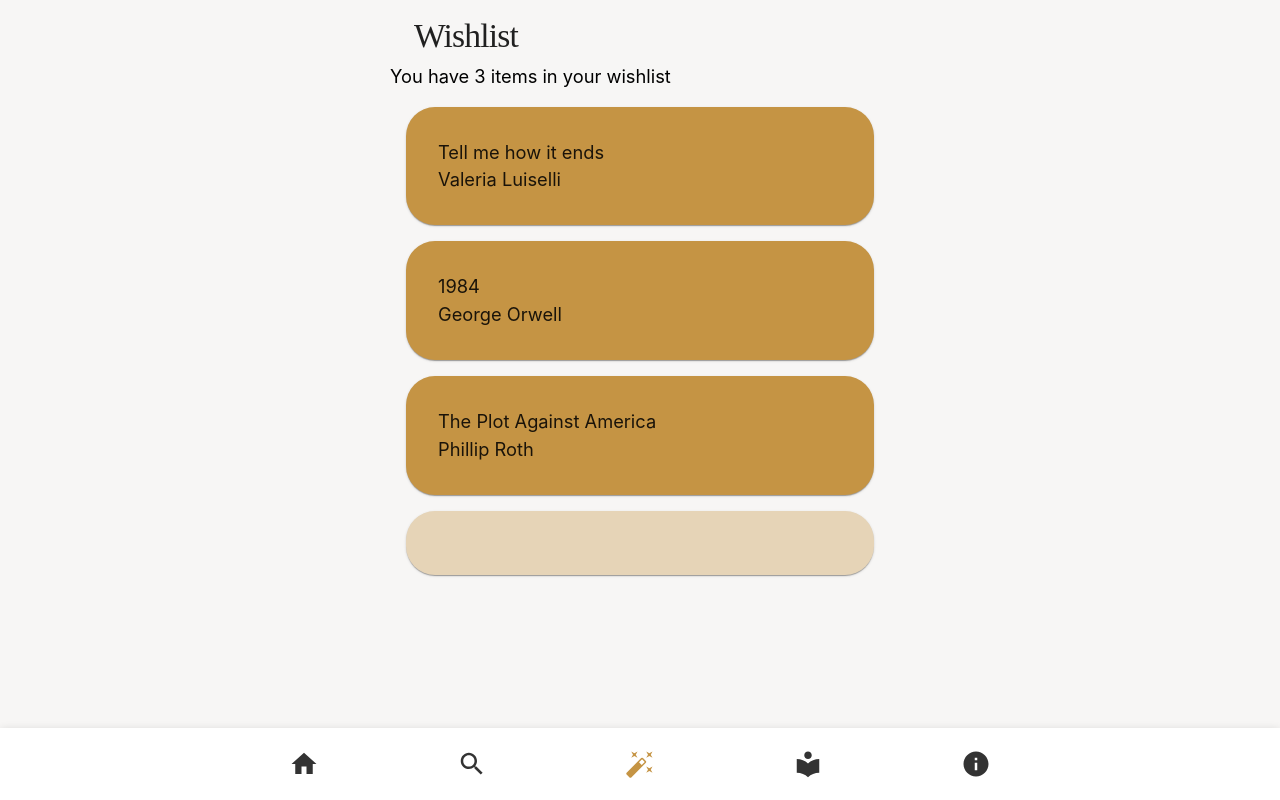
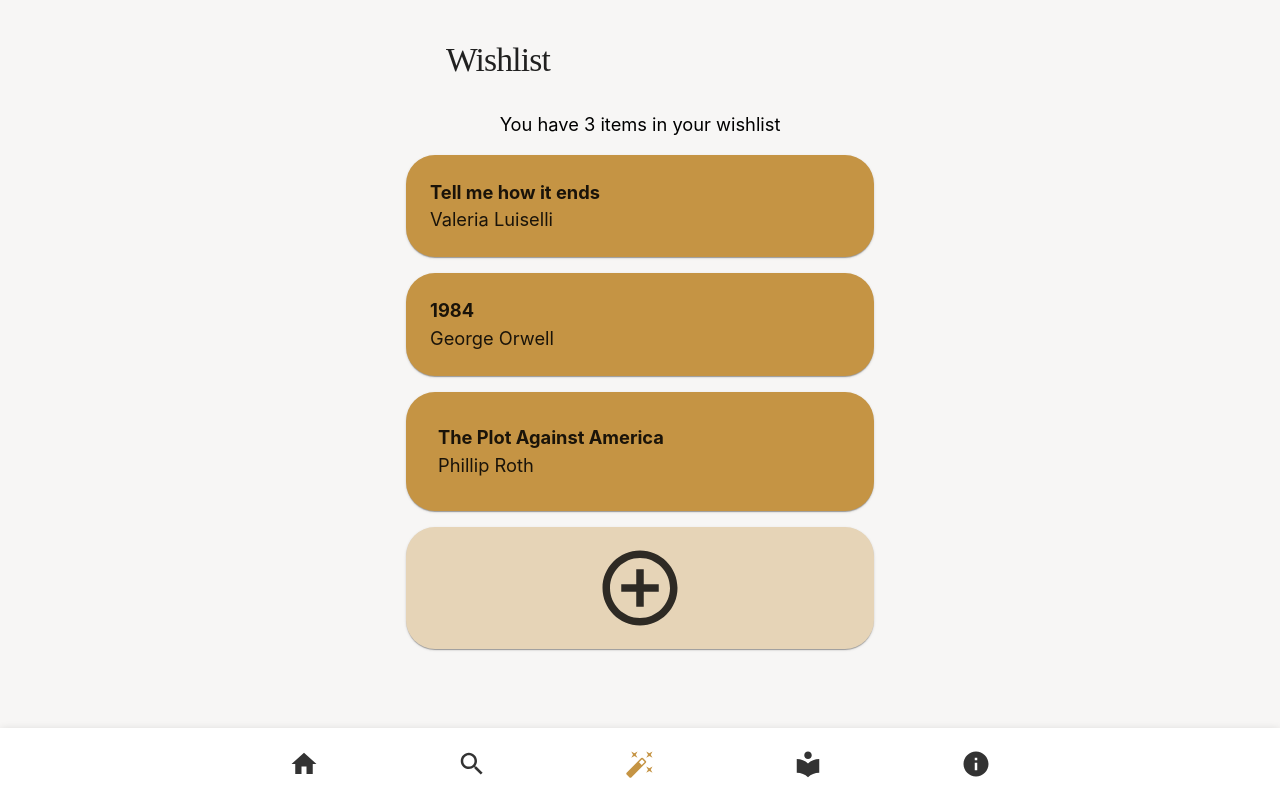
Before and after one commit to dimitur2204/english-bookstore, a React (Create React App) app: page /english-bookstore/wishlist in a window 1280 px wide. Built offline with nearby package versions, Linux system fonts and the light colour scheme; no server answers; sample sign-in values are in the browser's storage; a web font is replaced by a local one.

Commit message:
WishList

```diff
--- a/src/components/Header.jsx
+++ b/src/components/Header.jsx
@@ -31,6 +31,7 @@ export default function Header({
         my: theme.spacing(1),
         alignItems: "center",
         padding: 0,
+        margin:"2rem",
         ...sx,
       }}
       as="header"
--- a/src/pages/Wishlist.jsx
+++ b/src/pages/Wishlist.jsx
@@ -21,26 +21,28 @@ function Wishlist() {
   return (
     <>
       <Header text="Wishlist" />
-      <Typography>You have 3 items in your wishlist</Typography>
+      <Typography
+      sx={{display:"flex", justifyContent:"center", textAlign:"center"}}>
+        You have 3 items in your wishlist</Typography>
       <Paper
       sx={{
         backgroundColor: theme.palette.primary.main,
         borderRadius: "29px",
-        p: 4,
+        p: 3,
         margin: "1rem",
       }}
-    > <Typography>Tell me how it ends</Typography>
+    > <Typography sx={{fontWeight:"bold"}}>Tell me how it ends</Typography>
       <Typography>Valeria Luiselli</Typography></Paper>
 
       <Paper
             sx={{
               backgroundColor: theme.palette.primary.main,
               borderRadius: "29px",
-              p: 4,
+              p: 3,
               margin: "1rem",
             }}
           >
-          <Typography>1984</Typography>
+          <Typography sx={{fontWeight:"bold"}}>1984</Typography>
           <Typography>George Orwell</Typography>
       </Paper>
 
@@ -52,8 +54,9 @@ function Wishlist() {
               margin: "1rem",
             }}
           >
-          <Typography>The Plot Against America</Typography>
+          <Typography sx={{fontWeight:"bold"}}>The Plot Against America</Typography>
           <Typography>Phillip Roth</Typography>
+
 
       </Paper>
 
@@ -61,10 +64,14 @@ function Wishlist() {
             sx={{
               backgroundColor: "#E6D4B7",
               borderRadius: "29px",
-              p: 4,
+              p: 2,
               margin: "1rem",
+              display:"flex",justifyContent: 'center', alignSelf:'center'
             }}
-          >
+          ><AddCircleOutlineIcon
+          sx={{width: "90px",
+          height: "90px",
+        }}/>
       </Paper>
 
     </>
```
